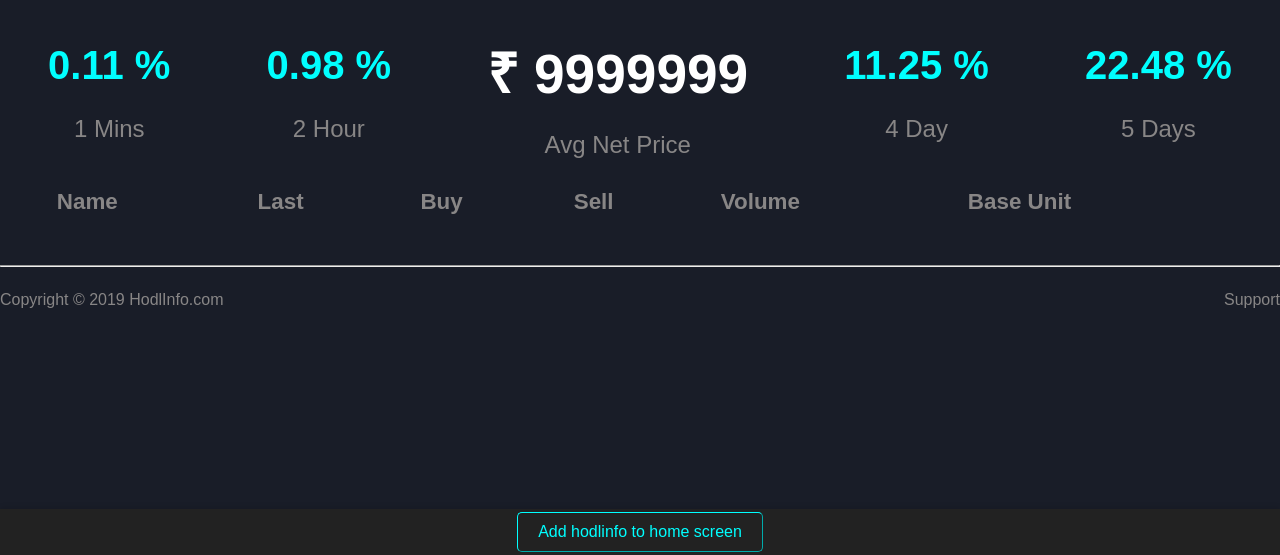
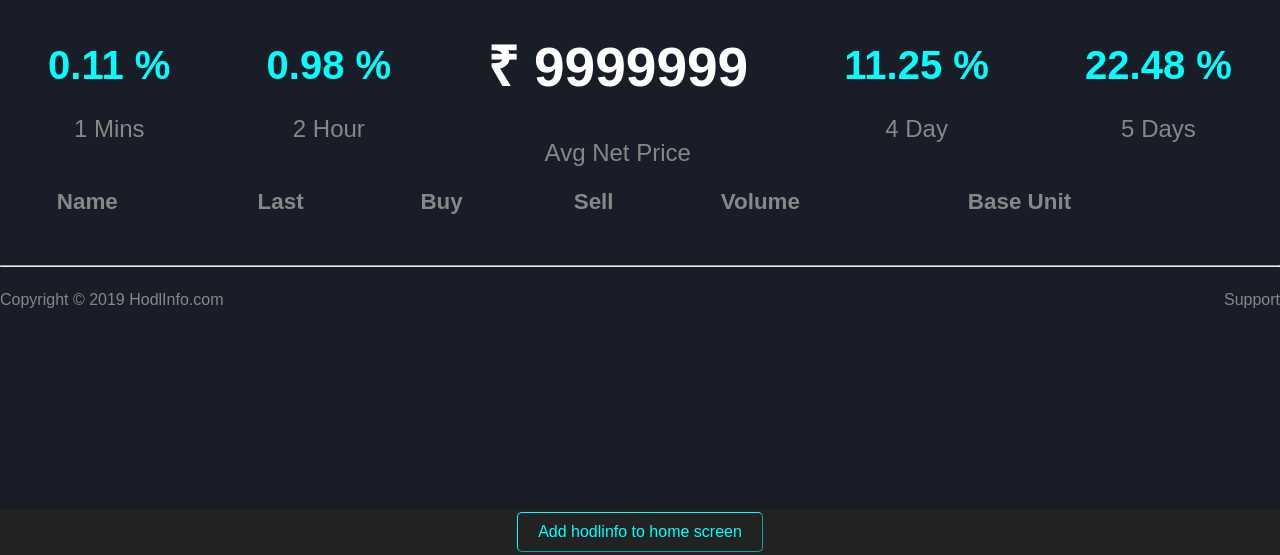
Before and after one commit to PrasadManchikalapati/QuadB, a website: page public/index.html in a window 1280 px wide. Shown: the part 245-800 px from the top of the page. Drawn offline with Linux system fonts and the light colour scheme; no server answers.

Commit message:
first commit

```diff
--- a/public/index.html
+++ b/public/index.html
@@ -76,7 +76,7 @@
             <div class="sub">
                 <span class="type">Best Price to Trade</span>
                 <h1 id="textd" >&#8377; 9999999</h1>
-                <span class="type" style="margin-top: -15px;">Avg Net Price</span>
+                <span class="type" >Avg Net Price</span>
             </div>
             <div class="sub1">
                 <h1 class="stat">11.25 &#37;</h1>
```
